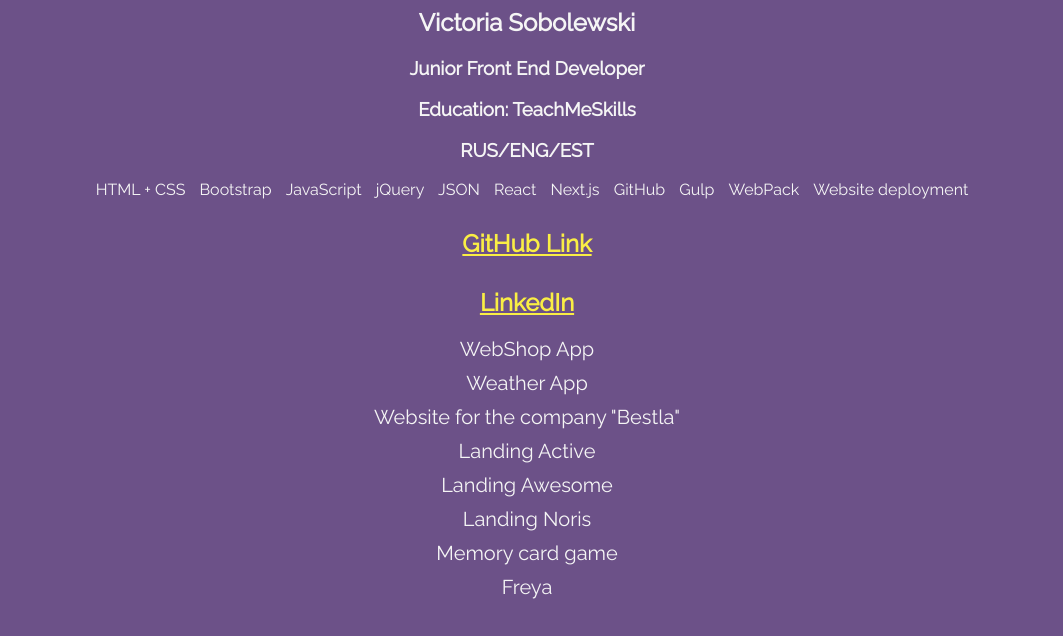
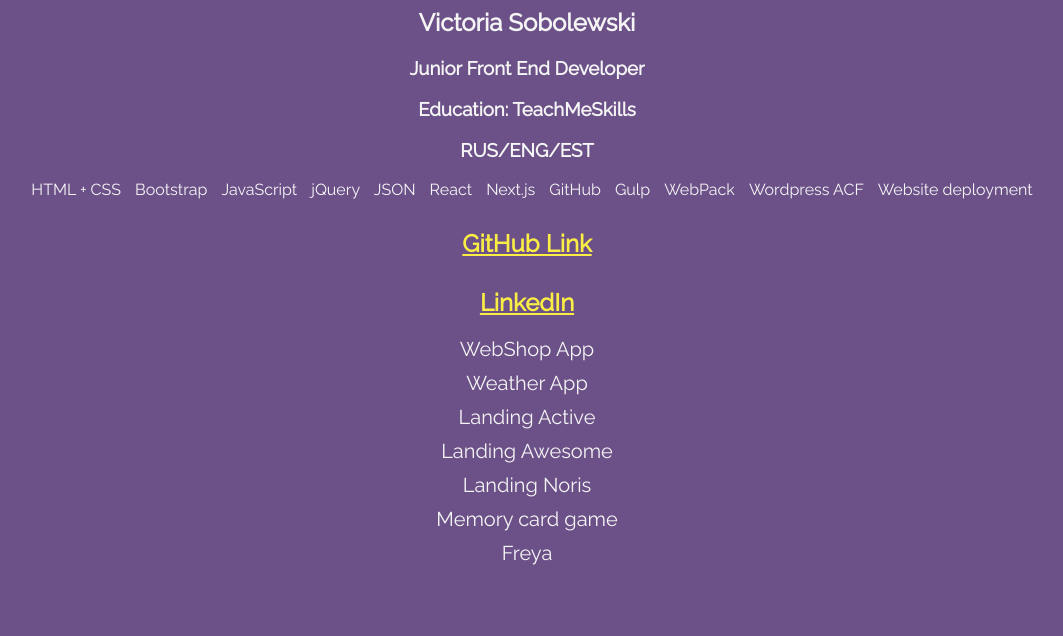
Before and after one commit to viktoriia-ko/viktoriia-ko.github.io, a plain HTML site: page index.html in a window 1280 px wide. Shown: the part 80-716 px from the top of the page, without its empty margins (113-1176 px from the left). Drawn offline with Linux system fonts and the light colour scheme.

Commit message:
Update index.html

```diff
--- a/index.html
+++ b/index.html
@@ -26,6 +26,7 @@
     <span>GitHub</span>
     <span>Gulp</span>
     <span>WebPack</span>
+    <span>Wordpress ACF</span>
     <span>Website deployment</span>
 
     <h2><a href="https://github.com/viktoriia-ko">GitHub Link</a></h2>
@@ -35,7 +36,7 @@
         <a href="https://diplomaapp-8223e.web.app/">WebShop App</a>
       </li>
       <li><a href="https://weatherapp-e3e7a.web.app/">Weather App</a></li>
-      <li><a href="http://bestla.pro/">Website for the company "Bestla"</a></li>
+<!--       <li><a href="http://bestla.pro/">Website for the company "Bestla"</a></li> -->
       <li><a href="LandingActive/index.html">Landing Active</a></li>
       <li><a href="LandingAwesome/index.html">Landing Awesome</a></li>
       <li><a href="landingNoris/index.html">Landing Noris</a></li>
```
